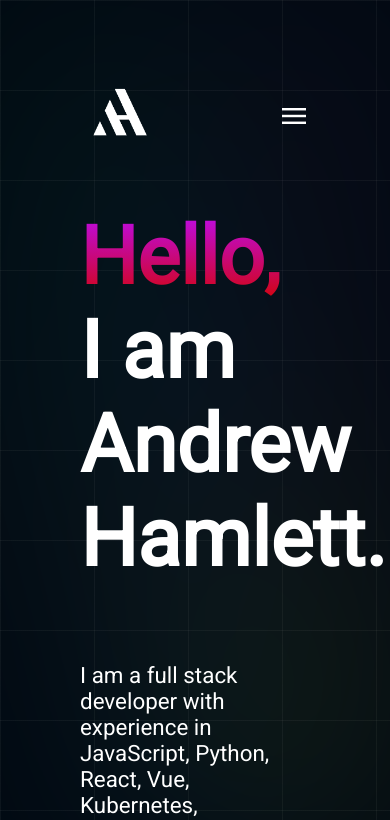
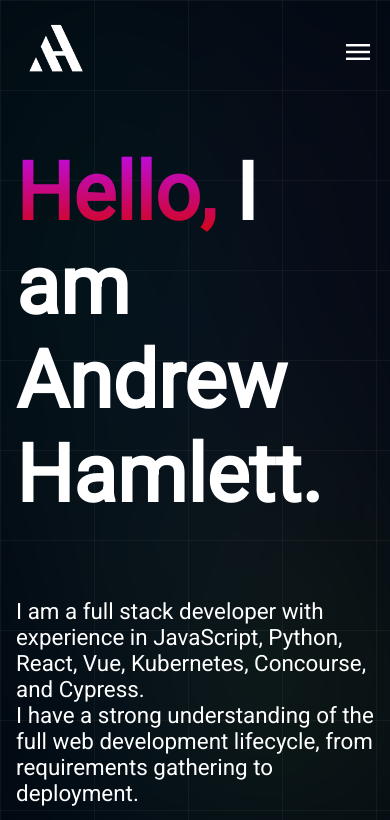
Before and after one commit to Ham80234/Ham80234.github.io, a plain HTML site: page index.html in a window 390 px wide. Shown: the top 820 px of the page. Drawn offline with nearby package versions, Linux system fonts and the light colour scheme.

Commit message:
added phone design

```diff
--- a/Style.css
+++ b/Style.css
@@ -147,3 +147,15 @@ img {
 
     .nav-desktop {display: none;}
 }
+
+
+@media screen and (max-width: 400px) {
+    .nav-mobile {
+        display: flex;
+        padding-top: 1rem;
+        margin: 0 1rem;
+    }
+    .content {
+        margin: 0 1rem;
+    }
+}
```
